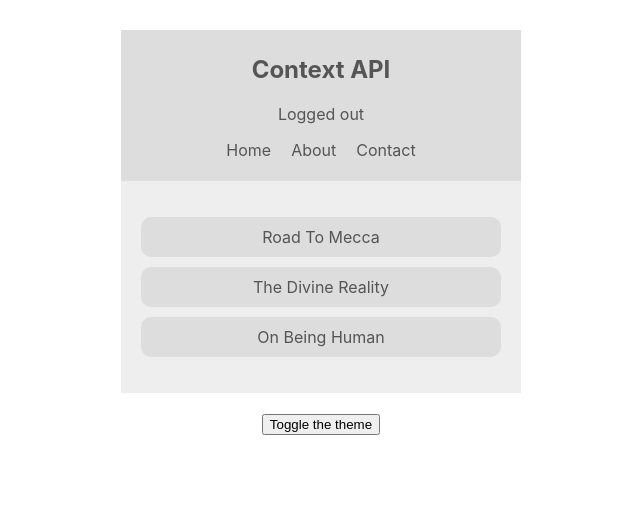
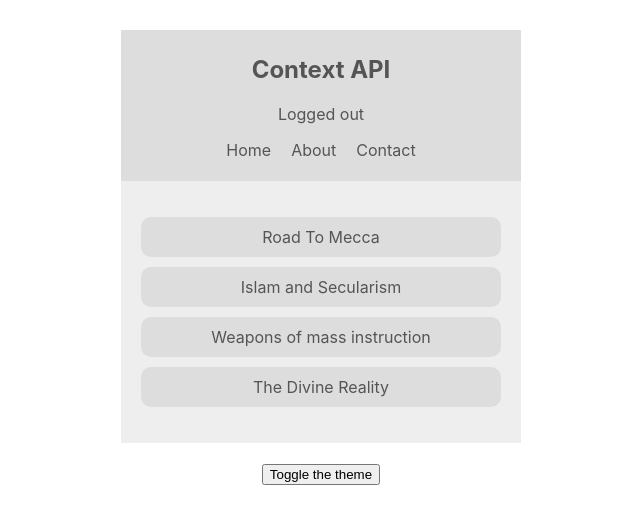
Before and after one commit to frontendprof/react-books-toread, a React (Create React App) app: page / in a window 1280 px wide. Shown: the top 524 px of the page, without its empty margins (319-959 px from the left). Built offline with nearby package versions, Linux system fonts and the light colour scheme.

Commit message:
Creating context with functional components

```diff
--- a/src/App.js
+++ b/src/App.js
@@ -3,6 +3,7 @@ import BookList from './components/BookList';
 import Navbar from './components/Navbar';
 import ThemeToggle from './components/ThemeToggle';
 import AuthContextProvider from './contexts/AuthContext';
+import BookContextProvider from './contexts/BookContext';
 import ThemeContextProvider from "./contexts/ThemeContext";
 
 
@@ -14,7 +15,10 @@ function App() {
       <ThemeContextProvider>
         <AuthContextProvider>
           <Navbar />
-          <BookList />
+          <BookContextProvider>
+
+            <BookList />
+          </BookContextProvider>
           <ThemeToggle />
         </AuthContextProvider>
 
--- a/src/components/BookList.jsx
+++ b/src/components/BookList.jsx
@@ -1,5 +1,6 @@
 
 import React, { useContext } from 'react';
+import { BookContext } from '../contexts/BookContext';
 import { ThemeContext } from '../contexts/ThemeContext';
 
 
@@ -7,6 +8,7 @@ import { ThemeContext } from '../contexts/ThemeContext';
 const BookList = () => {
 
     const {isLightTheme,light,dark}=useContext(ThemeContext);
+    const { books } =useContext(BookContext);
     const theme=isLightTheme?light:dark;
 
     return (
@@ -14,9 +16,11 @@ const BookList = () => {
             <div className="book-list" style={{ color:theme.syntax, background:theme.bg }}>
 
                 <ul>
-                    <li style={{ background:theme.ui }}>Road To Mecca</li>
-                    <li style={{ background:theme.ui }}>The Divine Reality</li>
-                    <li style={{ background:theme.ui }}>On  Being Human</li>
+                   {books.map(book=>{
+                       return(
+                           <li key={book.id} style={{ background:theme.ui }}>{book.title}</li>
+                       )
+                   })}
                 </ul>
 
             </div>
@@ -26,4 +30,4 @@ const BookList = () => {
 
 
 
-export default BookList
+export default BookList;
--- /dev/null
+++ b/src/contexts/BookContext.js
@@ -0,0 +1,23 @@
+
+import React,{createContext,useState} from 'react';
+
+
+
+export const BookContext=createContext();
+
+
+const BookContextProvider = (props) => {
+    const [books,setBooks]=useState([
+        {title:"Road To Mecca",id:1},
+        {title:"Islam and Secularism",id:2},
+        {title:"Weapons of mass instruction",id:3},
+        {title:"The Divine Reality",id:4}
+        ])
+    return (
+        <BookContext.Provider value={{ books }}>
+            {props.children}
+        </BookContext.Provider>
+    )
+}
+
+export default BookContextProvider;
```
Also changed, not shown: 1 other file (tests, documents, lock files or other folders).
